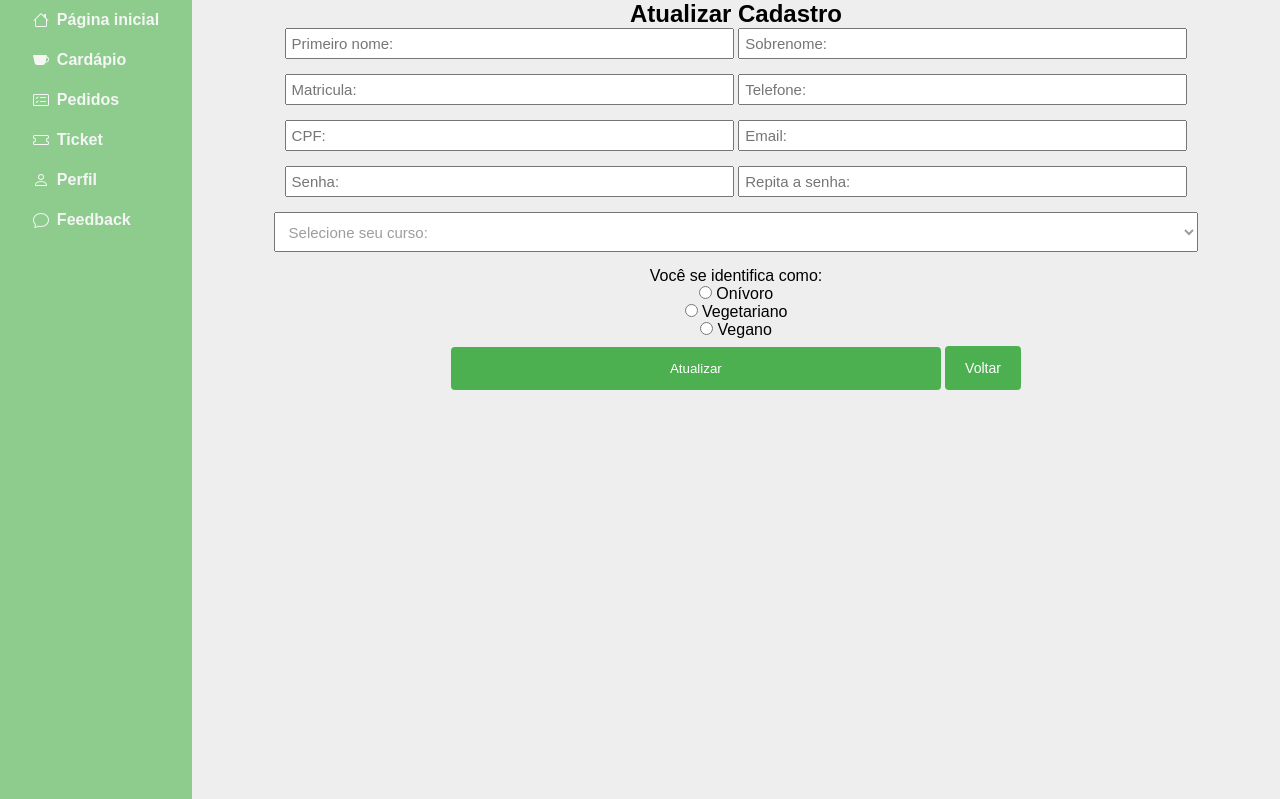
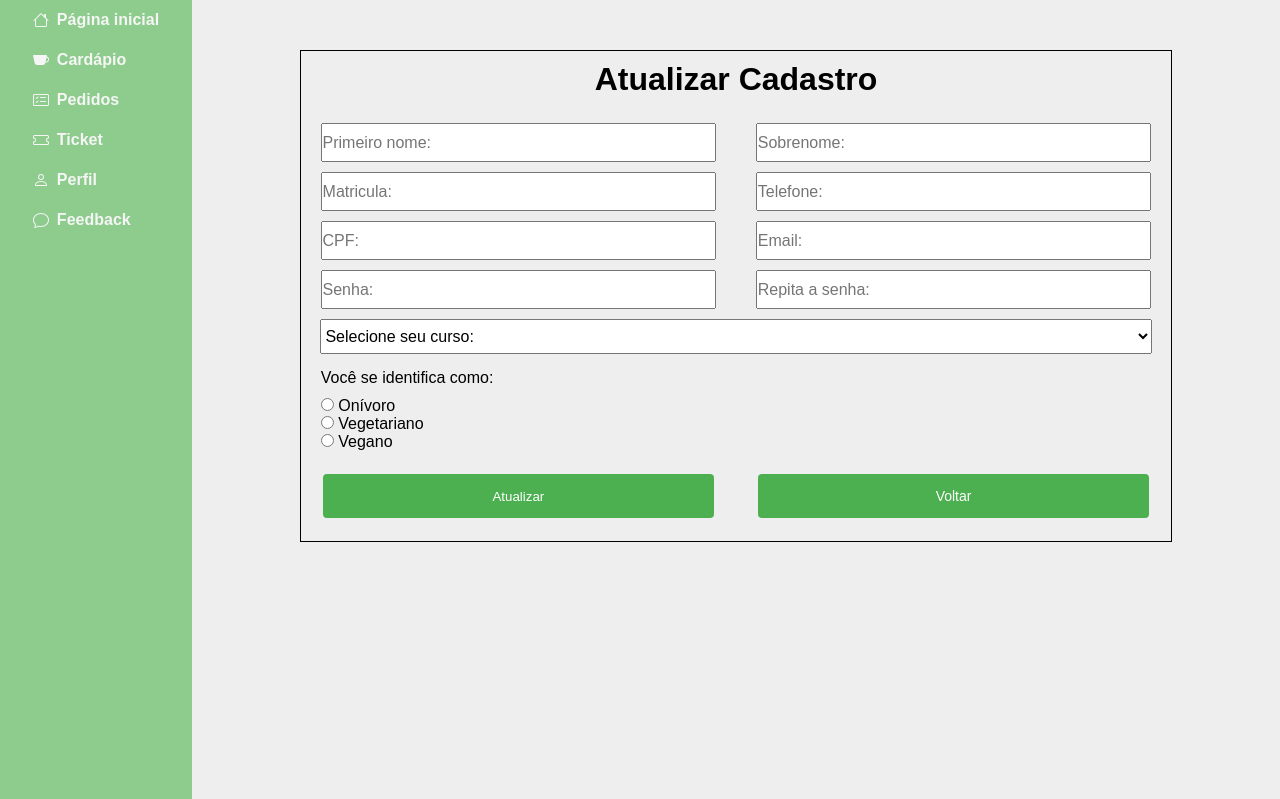
Before and after one commit to RaissonGitHub/Bandeijao_IFRS, a Node server app: page /attcadastro in a window 1280 px wide. Shown: the part 100-899 px from the top of the page. Run offline with Node 20, Linux system fonts and the light colour scheme.

Commit message:
layout attcadastro feito

```diff
--- a/views/attcadastro.ejs
+++ b/views/attcadastro.ejs
@@ -12,30 +12,30 @@
         <div class="form-attcadastro">
             <form action="/attcadastro" method="post">
                 <div class="form-attcadastro-content">
-                    <h2 class="form-attcadastro-titulo">Atualizar Cadastro</h2>
+                    <h2 class="form-attcadastro-h2">Atualizar Cadastro</h2>
                     <div class="form-attcadastro-inputs">
-                        <input type="text" class="form-control" name="nome" placeholder="Primeiro nome:" required
+                        <input type="text" class="att-form-control" name="nome" placeholder="Primeiro nome:" required
                             pattern="[A-Za-zÀ-ÿ]{3,}" />
 
-                        <input type="text" class="form-control" name="sobrenome" placeholder="Sobrenome:" required
+                        <input type="text" class="att-form-control" name="sobrenome" placeholder="Sobrenome:" required
                             pattern="[A-Za-zÀ-ÿ]{3,}" />
 
-                        <input type="number" class="form-control" name="matricula" placeholder="Matricula:" required />
+                        <input type="number" class="att-form-control" name="matricula" placeholder="Matricula:" required />
 
-                        <input type="tel" class="form-control" name="telefone" placeholder="Telefone:" required
+                        <input type="tel" class="att-form-control" name="telefone" placeholder="Telefone:" required
                             pattern="\(\d{2}\) \d{5}-\d{4}|\d{11}|\(\d{2}\) \d{9}|\d{2} \d{9}" />
 
-                        <input type="text" class="form-control" name="cpf" placeholder="CPF:" required
+                        <input type="text" class="att-form-control" name="cpf" placeholder="CPF:" required
                             pattern="\d{3}\.\d{3}\.\d{3}-\d{2}|\d{11}" />
 
-                        <input type="email" class="form-control" name="email" placeholder="Email:" required />
+                        <input type="email" class="att-form-control" name="email" placeholder="Email:" required />
 
-                        <input type="password" class="form-control" name="senha" id="senha" placeholder="Senha:" required >
+                        <input type="password" class="att-form-control" name="senha" id="senha" placeholder="Senha:" required >
 
-                        <input type="password" class="form-control" name="rsenha" id="rsenha" placeholder="Repita a senha:" required >
+                        <input type="password" class="att-form-control" name="rsenha" id="rsenha" placeholder="Repita a senha:" required >
                     </div>
                     <div class="form-attcadastro-select">
-                        <select type="text" name="curso" class="select" required>
+                        <select type="text" name="curso" class="att-select" required>
                             <option value="valor1">Selecione seu curso:</option>
                             <option value="valor2">Técnico em Informática</option>
                             <option value="valor3">Técnico em Eletrônica</option>
--- a/views/css/style.css
+++ b/views/css/style.css
@@ -876,6 +876,59 @@ a.form-attsenha-button{
 }
 /*pagcartao fim*/
 
+/*attcadastro inicio*/
+.form-attcadastro{
+    margin-top: 50px;
+    width: 80%;
+    border: 1px solid black;
+}
+.form-attcadastro-content{
+    display: flex;
+    flex-direction: column;
+}
+.form-attcadastro-h2{
+    font-size: 2em;
+    margin: 10px 0 20px 0;
+}
+.form-attcadastro-inputs{
+    display: flex;
+    flex-direction: row;
+    flex-wrap: wrap;
+    justify-content: space-around;
+}
+.att-form-control{
+    width: 45%;
+    height: 35px;
+    margin: 5px 0;
+    font-size: 1em;
+}
+.form-attcadastro-select{
+    width: 100%;
+}
+.att-select{
+    width:95.5%;
+    height: 35px;
+    margin: 5px 0;
+    font-size: 1em;
+}
+.form-attcadastro-inputs-radio p{
+    margin: 10px 0;
+}
+.form-attcadastro-inputs-radio{
+    display: flex;
+    flex-direction: column;
+    align-items: flex-start;
+    padding-left: 20px;
+}
+.form-attcadastro-buttons{
+    margin: 15px 0;
+    width: 100%;
+    display: flex;
+    flex-direction: row;
+    justify-content: space-around;
+}
+/*attcadastro fim*/
+
 /*sucesso inicio*/
 
 
```
